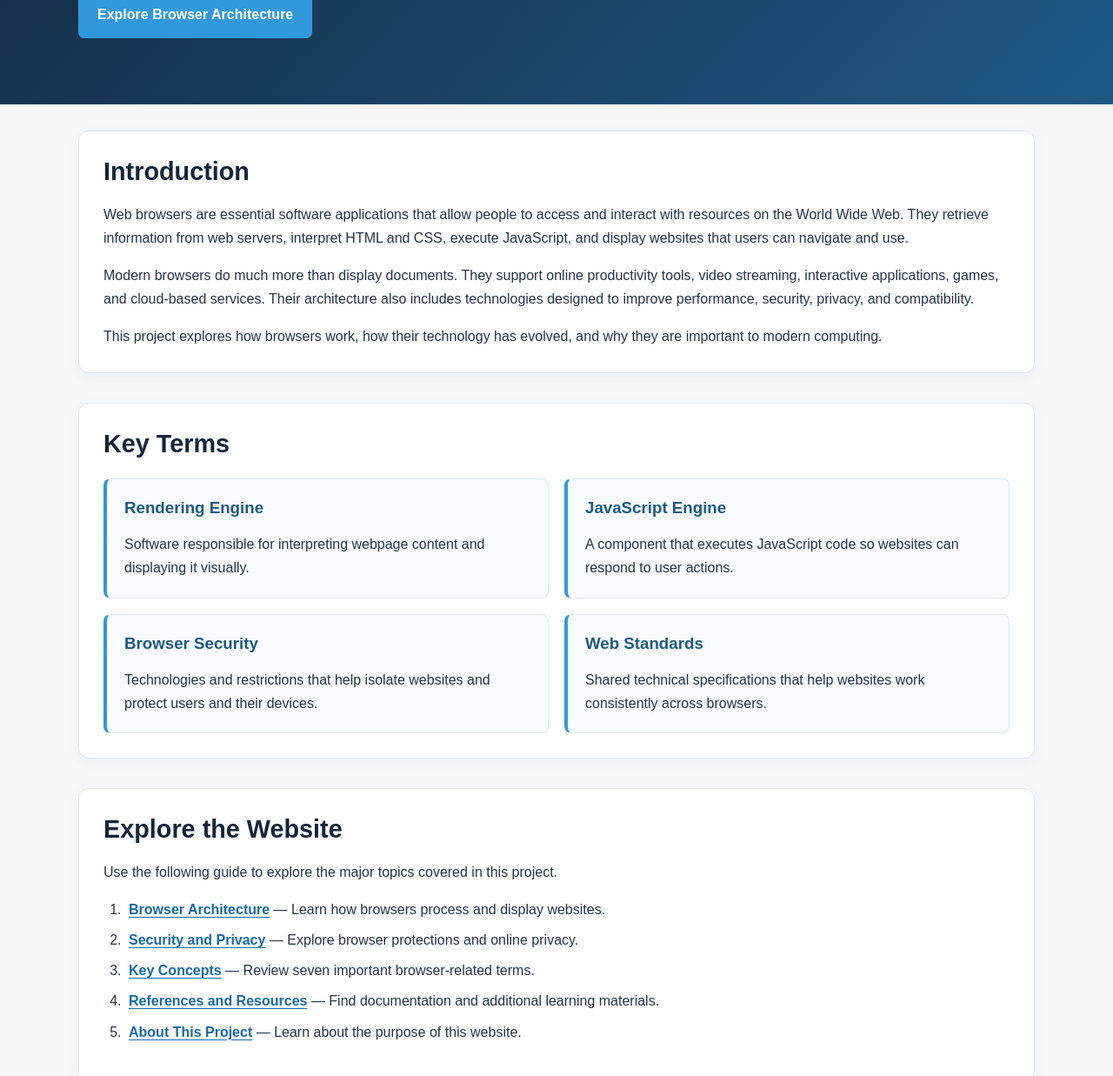
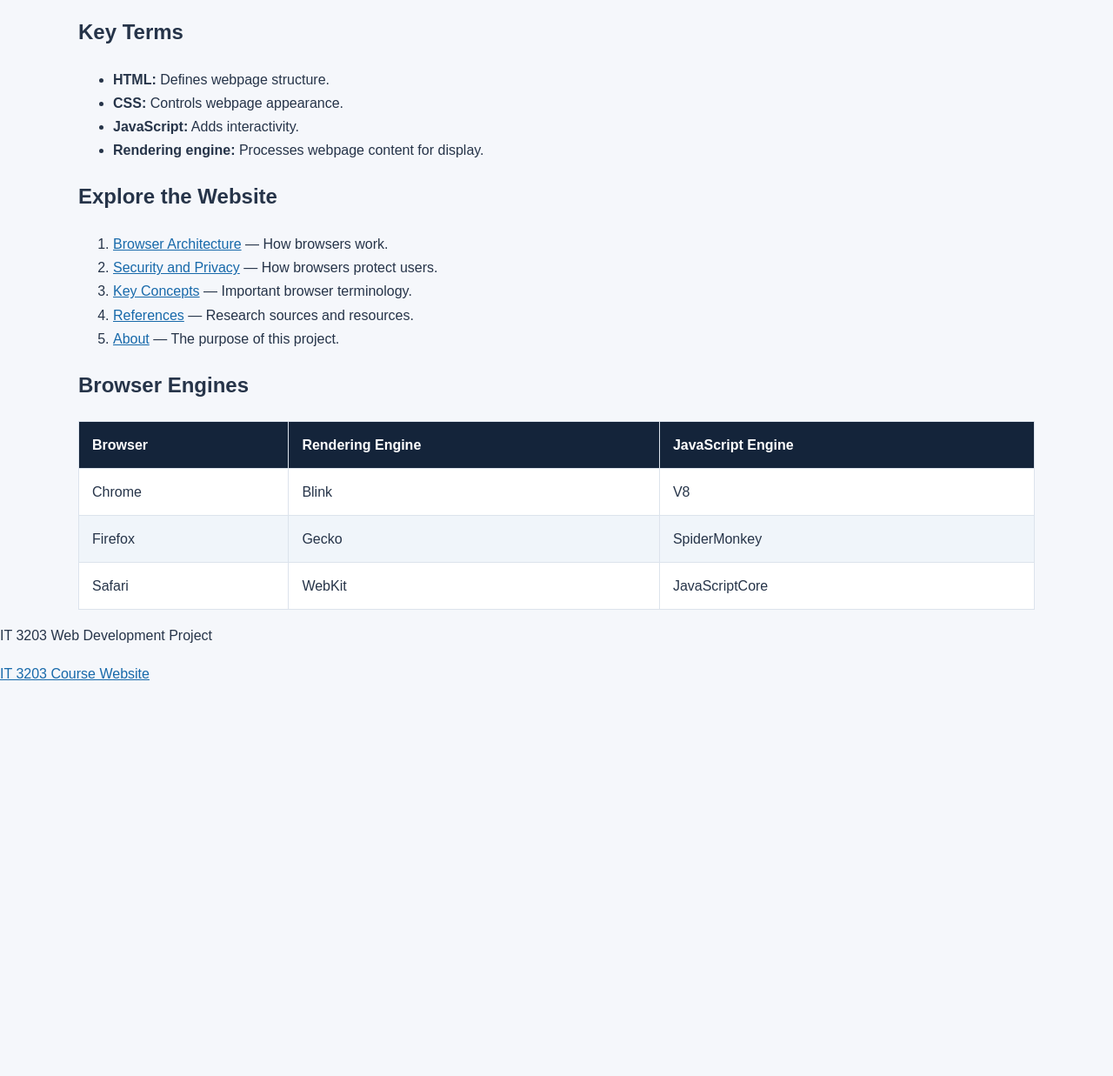
Before and after one commit to cjohnson901/cjohnson901.github.io, a plain HTML site: page index.html in a window 1280 px wide. Shown: the part 482-1719 px from the top of the page at 87% size. After the commit the page ends 1286 px from the top, so only its background shows below. Drawn offline with Linux system fonts and the light colour scheme.

Commit message:
Create web browser's homepage

````diff
--- a/index.html
+++ b/index.html
@@ -1,27 +1,21 @@
-```html
 <!DOCTYPE html>
 <html lang="en">
 <head>
     <meta charset="UTF-8">
     <meta name="viewport" content="width=device-width, initial-scale=1.0">
-    <meta name="description" content="An educational website exploring web browsers, their architecture, security, and role in modern computing.">
-
     <title>Web Browsers | Home</title>
-
-    <!-- Connect the shared stylesheet used by every page. -->
     <link rel="stylesheet" href="style.css">
 </head>
 <body>
 
-    <!-- The header contains the website title and main navigation. -->
-    <header class="site-header">
+    <header>
         <div class="container header-content">
             <a class="site-title" href="index.html">Web Browsers</a>
 
-            <nav class="main-nav" aria-label="Main navigation">
+            <nav>
                 <a href="index.html" aria-current="page">Home</a>
                 <a href="architecture.html">Architecture</a>
-                <a href="security.html">Security &amp; Privacy</a>
+                <a href="security.html">Security</a>
                 <a href="concepts.html">Key Concepts</a>
                 <a href="references.html">References</a>
                 <a href="about.html">About</a>
@@ -30,17 +24,15 @@
     </header>
 
     <main>
-        <!-- The hero section introduces the website's main topic. -->
-        <section class="hero">
+        <section class="hero" id="introduction">
             <div class="container">
-                <p class="eyebrow">IT 3203 Web Development Project</p>
-
                 <h1>Web Browsers: The Platform for Modern Computing</h1>
 
-                <p class="hero-description">
-                    Discover how web browsers retrieve information, display
-                    interactive websites, protect users, and power modern
-                    applications.
+                <p>
+                    Web browsers allow users to access websites, run
+                    applications, and interact with information online.
+                    This project explores how browsers work, how they
+                    protect users, and how they have evolved.
                 </p>
 
                 <a class="button" href="architecture.html">
@@ -49,185 +41,71 @@
             </div>
         </section>
 
-        <div class="container page-content">
+        <div class="container content">
 
-            <!-- This section provides the abstract for the project. -->
-            <section class="content-section" id="introduction">
-                <h2>Introduction</h2>
+            <section>
+                <h2>Key Terms</h2>
 
-                <p>
-                    Web browsers are essential software applications that
-                    allow people to access and interact with resources on
-                    the World Wide Web. They retrieve information from web
-                    servers, interpret HTML and CSS, execute JavaScript,
-                    and display websites that users can navigate and use.
-                </p>
-
-                <p>
-                    Modern browsers do much more than display documents.
-                    They support online productivity tools, video streaming,
-                    interactive applications, games, and cloud-based services.
-                    Their architecture also includes technologies designed
-                    to improve performance, security, privacy, and
-                    compatibility.
-                </p>
-
-                <p>
-                    This project explores how browsers work, how their
-                    technology has evolved, and why they are important to
-                    modern computing.
-                </p>
+                <ul>
+                    <li><strong>HTML:</strong> Defines webpage structure.</li>
+                    <li><strong>CSS:</strong> Controls webpage appearance.</li>
+                    <li><strong>JavaScript:</strong> Adds interactivity.</li>
+                    <li><strong>Rendering engine:</strong> Processes webpage content for display.</li>
+                </ul>
             </section>
 
-            <!-- Key terms provide an overview of the project's vocabulary. -->
-            <section class="content-section" id="key-terms">
-                <h2>Key Terms</h2>
-
-                <div class="card-grid">
-                    <article class="info-card">
-                        <h3>Rendering Engine</h3>
-                        <p>
-                            Software responsible for interpreting webpage
-                            content and displaying it visually.
-                        </p>
-                    </article>
-
-                    <article class="info-card">
-                        <h3>JavaScript Engine</h3>
-                        <p>
-                            A component that executes JavaScript code so
-                            websites can respond to user actions.
-                        </p>
-                    </article>
-
-                    <article class="info-card">
-                        <h3>Browser Security</h3>
-                        <p>
-                            Technologies and restrictions that help isolate
-                            websites and protect users and their devices.
-                        </p>
-                    </article>
-
-                    <article class="info-card">
-                        <h3>Web Standards</h3>
-                        <p>
-                            Shared technical specifications that help
-                            websites work consistently across browsers.
-                        </p>
-                    </article>
-                </div>
-            </section>
-
-            <!-- The table of contents links to the other project pages. -->
-            <section class="content-section" id="contents">
+            <section>
                 <h2>Explore the Website</h2>
 
-                <p>
-                    Use the following guide to explore the major topics
-                    covered in this project.
-                </p>
-
-                <ol class="contents-list">
-                    <li>
-                        <a href="architecture.html">Browser Architecture</a>
-                        — Learn how browsers process and display websites.
-                    </li>
-
-                    <li>
-                        <a href="security.html">Security and Privacy</a>
-                        — Explore browser protections and online privacy.
-                    </li>
-
-                    <li>
-                        <a href="concepts.html">Key Concepts</a>
-                        — Review seven important browser-related terms.
-                    </li>
-
-                    <li>
-                        <a href="references.html">References and Resources</a>
-                        — Find documentation and additional learning materials.
-                    </li>
-
-                    <li>
-                        <a href="about.html">About This Project</a>
-                        — Learn about the purpose of this website.
-                    </li>
+                <ol>
+                    <li><a href="architecture.html">Browser Architecture</a> — How browsers work.</li>
+                    <li><a href="security.html">Security and Privacy</a> — How browsers protect users.</li>
+                    <li><a href="concepts.html">Key Concepts</a> — Important browser terminology.</li>
+                    <li><a href="references.html">References</a> — Research sources and resources.</li>
+                    <li><a href="about.html">About</a> — The purpose of this project.</li>
                 </ol>
             </section>
 
-            <!-- A comparison table demonstrates the use of HTML tables. -->
-            <section class="content-section" id="browser-engines">
-                <h2>Examples of Browser Engines</h2>
+            <section>
+                <h2>Browser Engines</h2>
 
-                <p>
-                    Different browsers may use different rendering engines.
-                    The following examples illustrate several major browser
-                    projects and their associated engines.
-                </p>
-
-                <div class="table-wrapper">
                 <table>
                     <thead>
                         <tr>
-                                <th scope="col">Browser</th>
-                                <th scope="col">Rendering Engine</th>
-                                <th scope="col">JavaScript Engine</th>
+                            <th>Browser</th>
+                            <th>Rendering Engine</th>
+                            <th>JavaScript Engine</th>
                         </tr>
                     </thead>
-
                     <tbody>
                         <tr>
-                                <td>Google Chrome</td>
+                            <td>Chrome</td>
                             <td>Blink</td>
                             <td>V8</td>
                         </tr>
-
                         <tr>
-                                <td>Microsoft Edge</td>
-                                <td>Blink</td>
-                                <td>V8</td>
-                            </tr>
-
-                            <tr>
-                                <td>Mozilla Firefox</td>
+                            <td>Firefox</td>
                             <td>Gecko</td>
                             <td>SpiderMonkey</td>
                         </tr>
-
                         <tr>
-                                <td>Apple Safari</td>
+                            <td>Safari</td>
                             <td>WebKit</td>
                             <td>JavaScriptCore</td>
                         </tr>
                     </tbody>
                 </table>
-                </div>
-
-                <p class="small-note">
-                    These are examples of the engines associated with the
-                    listed browsers; implementations can evolve over time.
-                </p>
             </section>
 
         </div>
     </main>
 
-    <!-- The footer identifies the course project as required. -->
-    <footer class="site-footer">
-        <div class="container">
+    <footer>
         <p>IT 3203 Web Development Project</p>
-
         <p>
-                Course website:
-                <a href="https://ksuweb.github.io/IT3203/">
-                    IT 3203
-                </a>
+            <a href="https://ksuweb.github.io/IT3203/">IT 3203 Course Website</a>
         </p>
-
-            <p>&copy; 2026 Web Browsers Project</p>
-        </div>
     </footer>
 
 </body>
 </html>
-```
````
Lines whose indentation alone changed are shown as unchanged.
